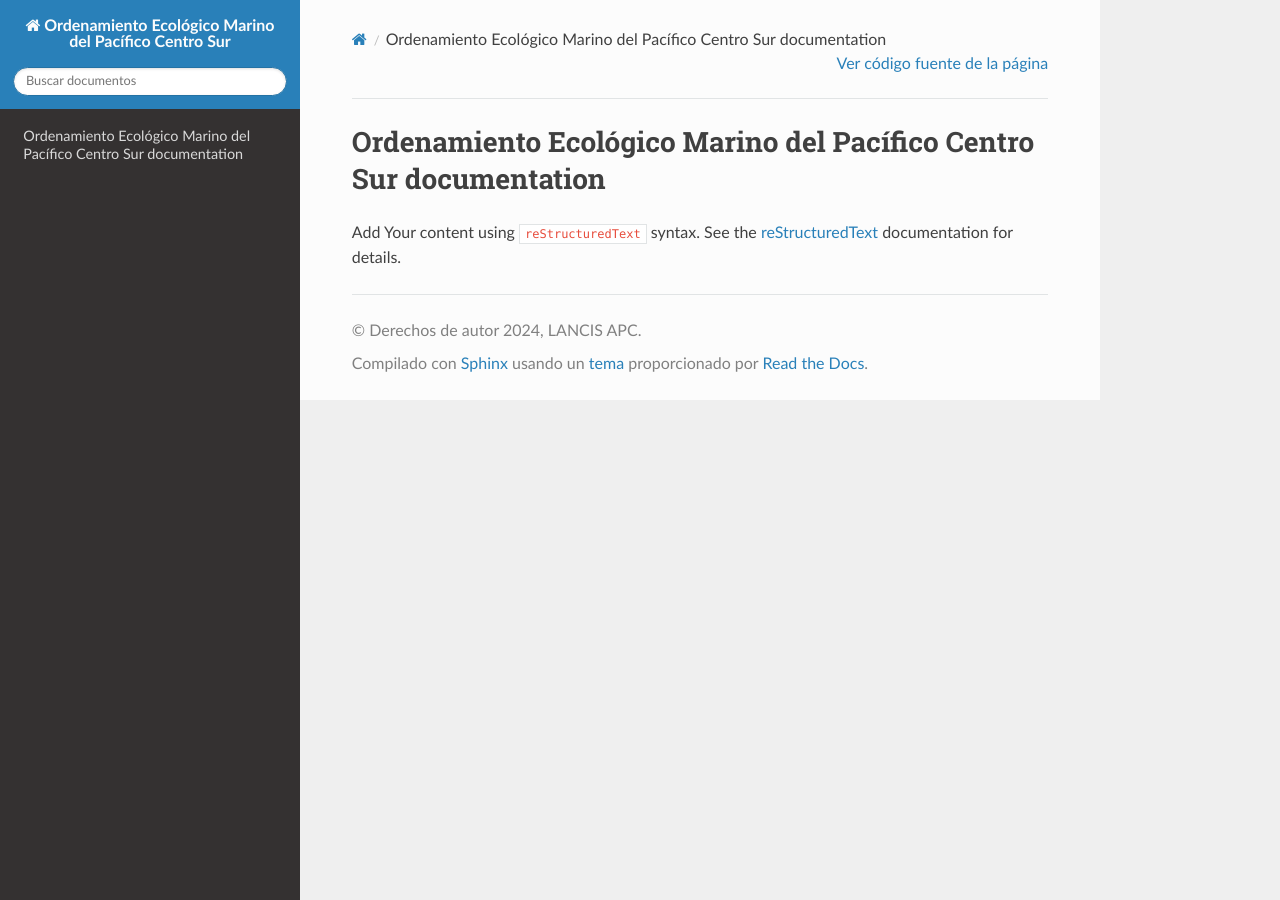
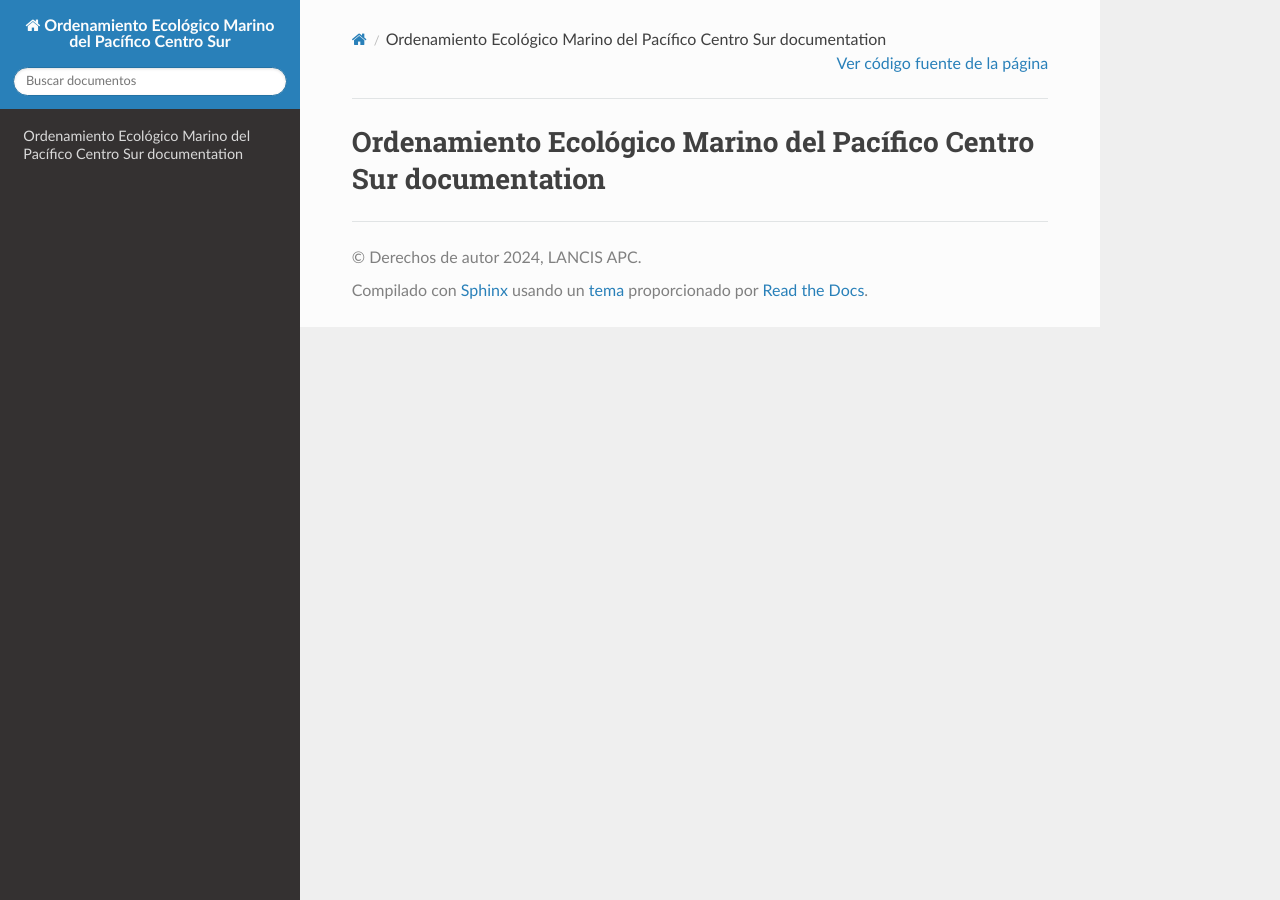
Before and after one commit to lancis-apc/PACA, a Sphinx documentation site: the page built from docs/source/index.rst, in a window 1280 px wide. Built offline with Sphinx 7.4.7 and the Read the Docs theme 2.0.0, drawn with Linux system fonts in a browser that asks for light colours.

Commit message:
cambios realizados

```diff
--- a/docs/source/index.rst
+++ b/docs/source/index.rst
@@ -6,9 +6,7 @@
 Ordenamiento Ecológico Marino del Pacífico Centro Sur documentation
 ===================================================================
 
-Add Your content using ``reStructuredText`` syntax. See the
-`reStructuredText <https://www.sphinx-doc.org/en/master/usage/restructuredtext/index.html>`_
-documentation for details.
+
 
 
 .. toctree::
```
Also changed, not shown: 6 other files.
